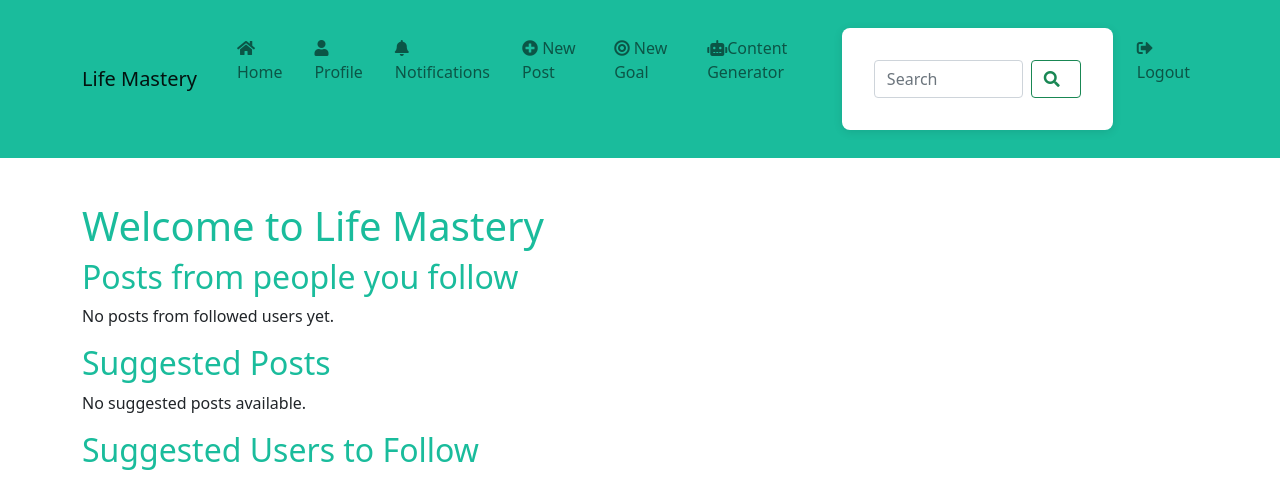
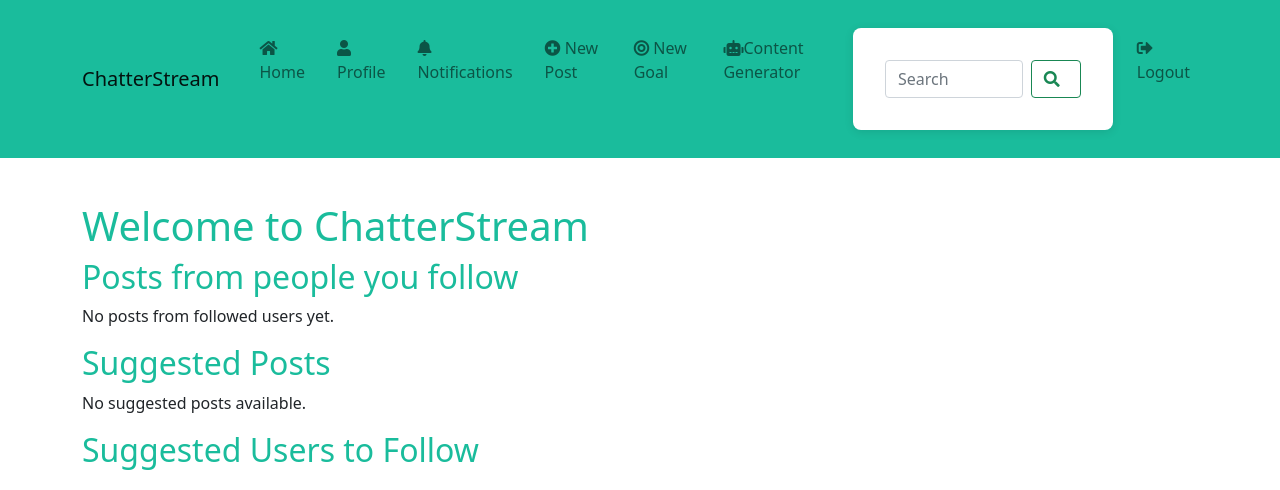
Before and after one commit to smartgreendeer/chatterstream, a Flask app: page / in a window 1280 px wide. Shown: the top 490 px of the page. Run offline with Flask 2, Linux system fonts and the light colour scheme; the visitor is signed in with stand-in values (Sample User, id 1); data comes from the database, SQL or seed files in the repository; data that the repository does not hold is empty; some libraries are stand-ins or nearby versions.

Commit message:
chatterstream

```diff
--- a/templates/base.html
+++ b/templates/base.html
@@ -4,7 +4,7 @@
 <head>
     <meta charset="UTF-8">
     <meta name="viewport" content="width=device-width, initial-scale=1.0">
-    <title>Life Mastery</title>
+    <title>ChatterStream</title>
     <link rel="stylesheet" href="https://cdnjs.cloudflare.com/ajax/libs/font-awesome/5.15.3/css/all.min.css">
     <link rel="stylesheet" href="{{ url_for('static', filename='style.css') }}">
     <link href="https://cdn.jsdelivr.net/npm/bootstrap@5.1.3/dist/css/bootstrap.min.css" rel="stylesheet">
@@ -12,7 +12,7 @@
 <body>
     <nav class="navbar navbar-expand-lg navbar-light">
         <div class="container">
-            <a class="navbar-brand" href="{{ url_for('home') }}">Life Mastery</a>
+            <a class="navbar-brand" href="{{ url_for('home') }}">ChatterStream</a>
             <button class="navbar-toggler" type="button" data-bs-toggle="collapse" data-bs-target="#navbarNav" aria-controls="navbarNav" aria-expanded="false" aria-label="Toggle navigation">
                 <span class="navbar-toggler-icon"></span>
             </button>
--- a/templates/home.html
+++ b/templates/home.html
@@ -1,7 +1,7 @@
 {% extends "base.html" %}
 {% block content %}
 
-<h1>Welcome to Life Mastery</h1>
+<h1>Welcome to ChatterStream</h1>
 
 <h2>Posts from people you follow</h2>
 
```
